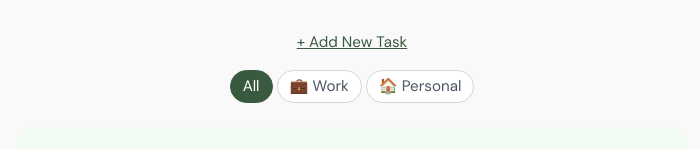
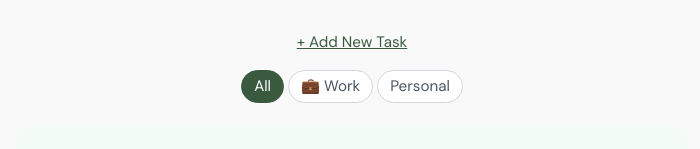
Before and after one commit to florent-fejzula/task-manager, a React (Create React App) app: page / in a window 1280 px wide. Shown: the part 181-330 px from the top of the page, without its empty margins (288-988 px from the left). Built offline with nearby package versions, Linux system fonts and the light colour scheme; no server answers; the database is empty; sample sign-in values are in the browser's storage.

Commit message:
Only show an icon for Work category, not Personal
Personal is the default/common case, so leaving it unlabeled and
reserving the 💼 icon for Work keeps the UI quieter.

```diff
--- a/src/components/AddTaskForm.js
+++ b/src/components/AddTaskForm.js
@@ -58,7 +58,7 @@ function AddTaskForm({ onAdd }) {
         onChange={(e) => setCategory(e.target.value)}
         className="w-full px-3 py-2 border border-gray-300 rounded-md focus:outline-none focus:ring focus:ring-accent"
       >
-        <option value="personal">🏠 Personal</option>
+        <option value="personal">Personal</option>
         <option value="work">💼 Work</option>
       </select>
 
--- a/src/components/TaskCard.js
+++ b/src/components/TaskCard.js
@@ -108,9 +108,11 @@ function TaskCard({
       <div className="flex justify-between items-center mb-2">
         <Link to={`/task/${task.id}`} className="hover:underline flex items-center gap-2">
           <strong className="text-lg font-semibold">{task.title}</strong>
-          <span className="text-xs" title={task.category === "work" ? "Work" : "Personal"}>
-            {task.category === "work" ? "💼" : "🏠"}
-          </span>
+          {task.category === "work" && (
+            <span className="text-xs" title="Work">
+              💼
+            </span>
+          )}
         </Link>
         <select
           value={task.status}
--- a/src/components/TaskList.js
+++ b/src/components/TaskList.js
@@ -122,7 +122,7 @@ function TaskList() {
         {[
           { value: "all", label: "All" },
           { value: "work", label: "💼 Work" },
-          { value: "personal", label: "🏠 Personal" },
+          { value: "personal", label: "Personal" },
         ].map(({ value, label }) => (
           <button
             key={value}
--- a/src/components/TaskMetaControls.js
+++ b/src/components/TaskMetaControls.js
@@ -212,7 +212,7 @@ function TaskMetaControls({ task, taskRef, onUpdate }) {
           onChange={handleCategoryChange}
           className="flex-1 min-w-[140px] border border-gray-300 rounded px-3 py-1"
         >
-          <option value="personal">🏠 Personal</option>
+          <option value="personal">Personal</option>
           <option value="work">💼 Work</option>
         </select>
       </div>
```
